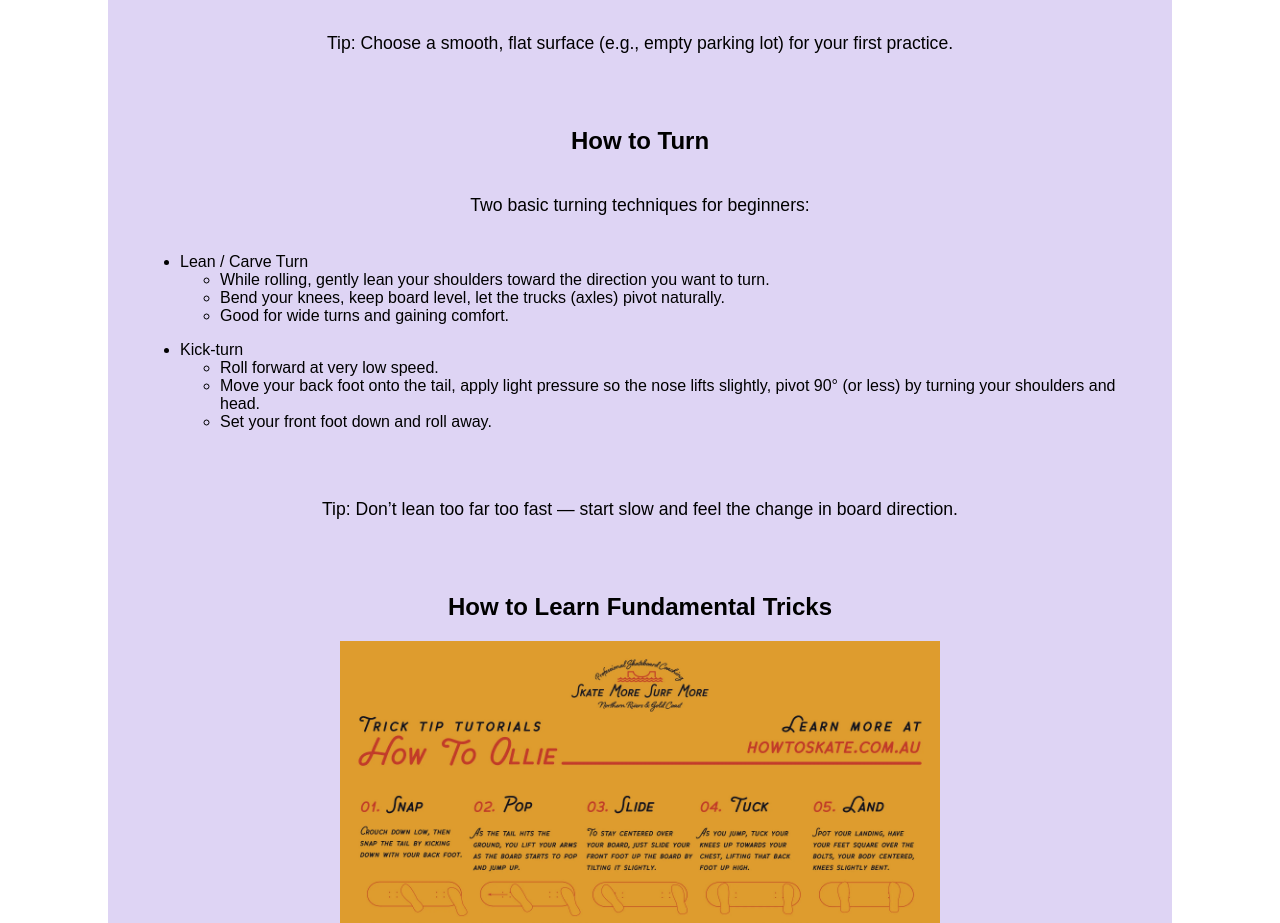
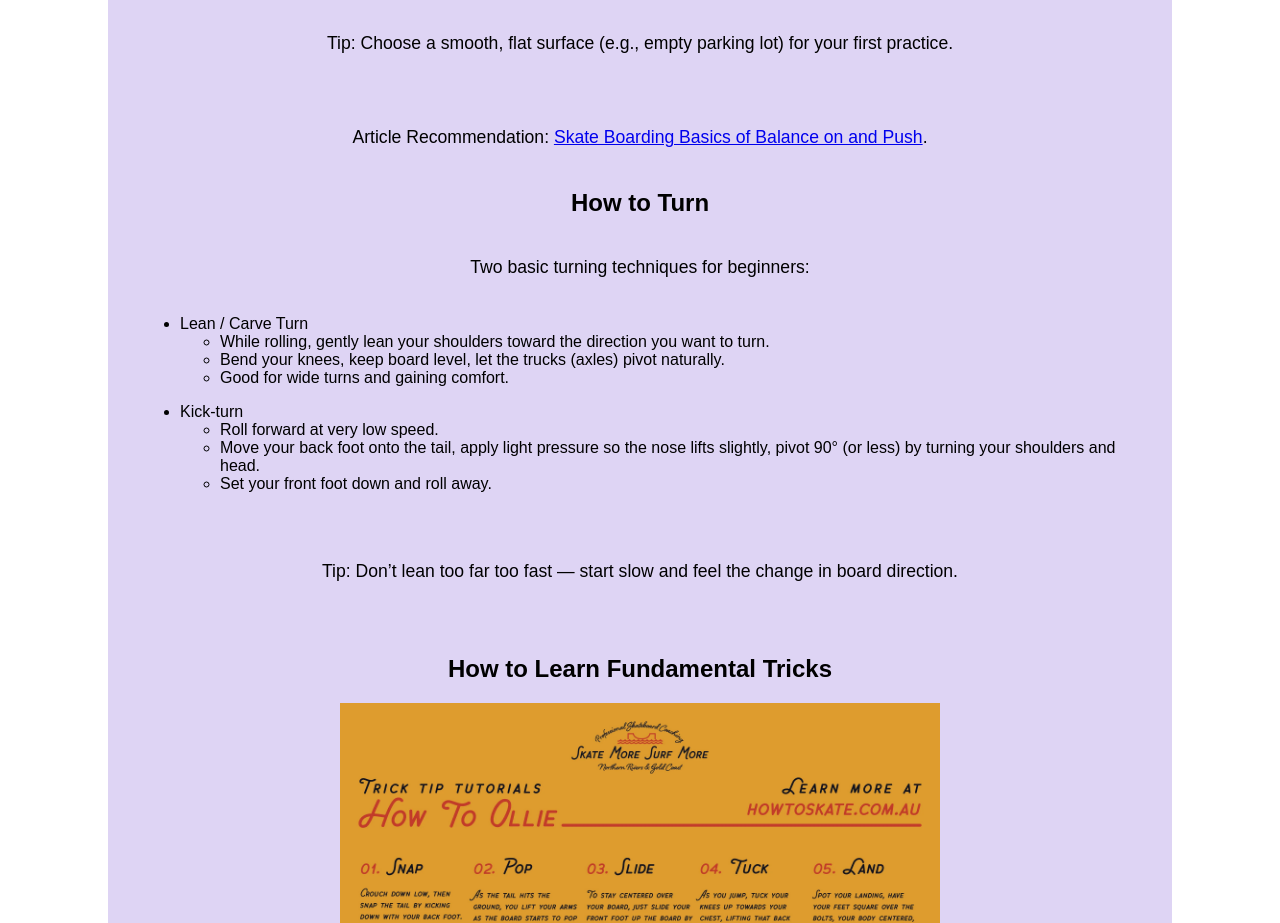
Before and after one commit to denisezonoz/Skater-Starter-Pack, a plain HTML site: page index.html in a window 1280 px wide. Shown: the part 6223-7146 px from the top of the page. Drawn offline with Linux system fonts and the light colour scheme.

Commit message:
Update index.html

```diff
--- a/index.html
+++ b/index.html
@@ -147,7 +147,7 @@
     <!--add article-->
     <p>Tip: Choose a smooth, flat surface (e.g., empty parking lot) for your first practice.</p>
     <p> </p>
-
+    <p>Article Recommendation: <a href="https://downhill254.com/skateboarding-basics-balance-push/" target="_blank">Skate Boarding Basics of Balance on and Push</a>.</p>
 
 
 
```
